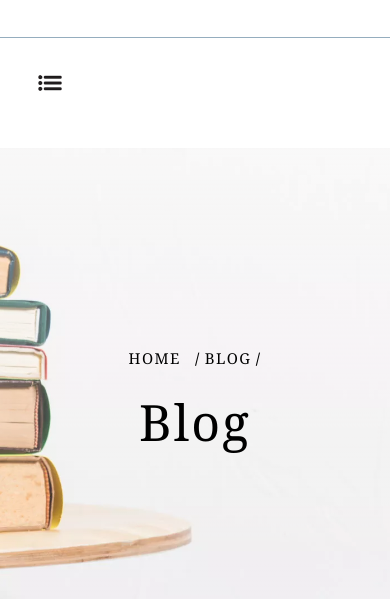
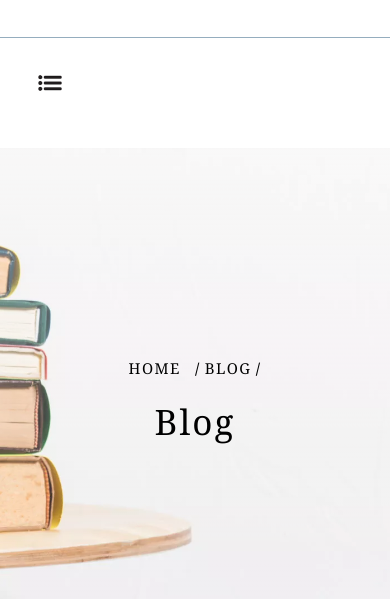
Before and after one commit to MohammadullahJewelJR/Publishing-Company1, a plain HTML site: page blog.html in a window 390 px wide. Shown: the part 245-844 px from the top of the page. Drawn offline with Linux system fonts and the light colour scheme.

Commit message:
Update responsive.css

```diff
--- a/assets/css/responsive.css
+++ b/assets/css/responsive.css
@@ -106,6 +106,9 @@
     }
 }
 @media screen and (max-width:600px) {
+    .common-hero-section .hero-title h2 {
+        font-size:35px;
+    }
     .soon-section .soon-text h1 {
         font-size:25px;
     }
```
